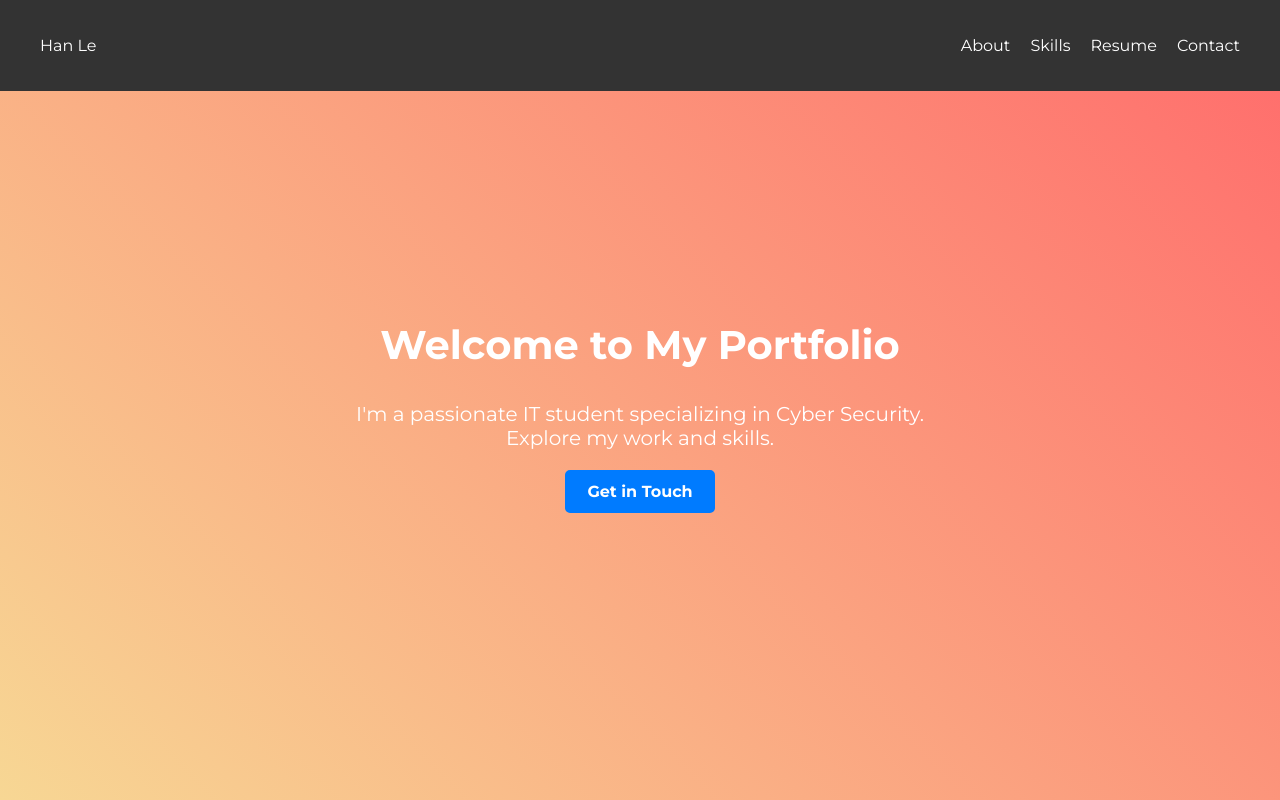
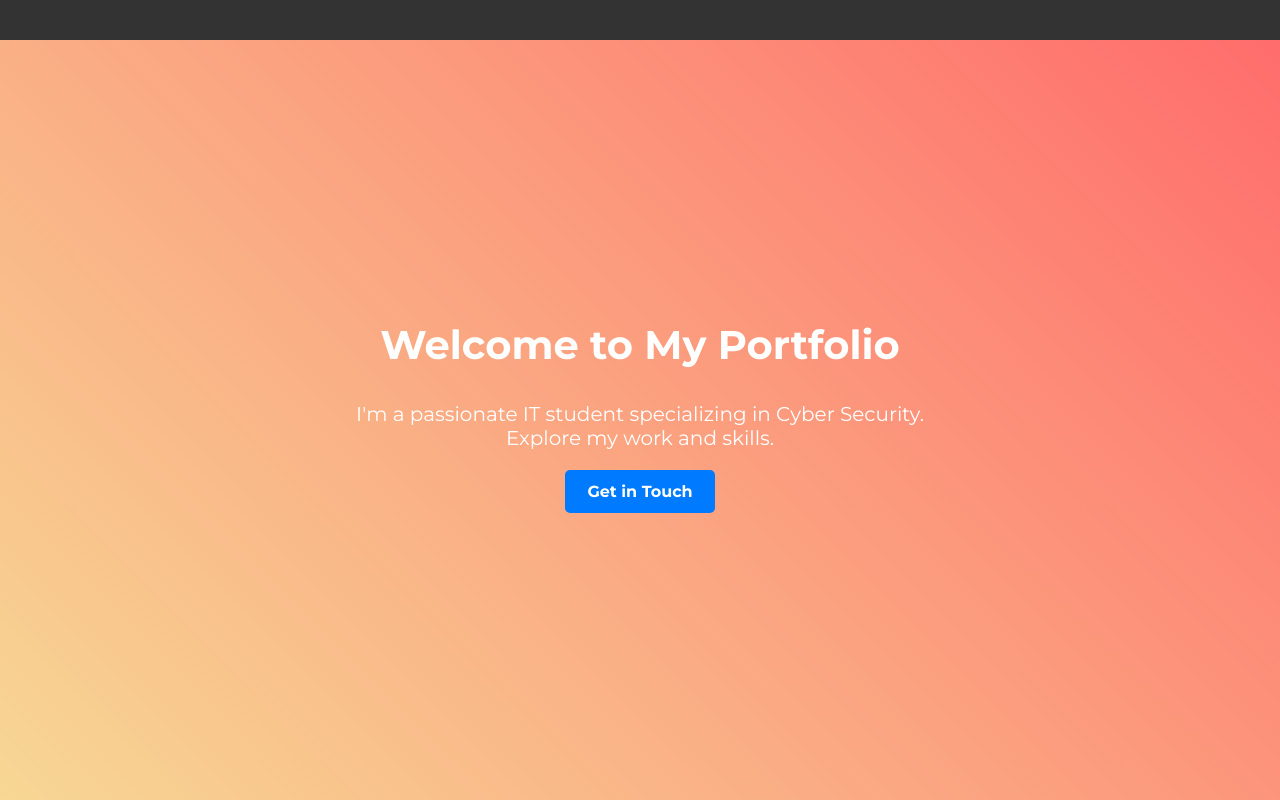
Before and after one commit to ngochan-le/portfolio, a plain HTML site: page index.html in a window 1280 px wide. Shown: the top 800 px of the page. Drawn offline with Linux system fonts and the light colour scheme.

Commit message:
Add files via upload

```diff
--- a/index.html
+++ b/index.html
@@ -10,15 +10,6 @@
 </head>
 <body>
     <header class="main-header">
-        <nav class="navbar">
-            <div class="logo">Han Le</div>
-            <ul class="nav-links">
-                <li><a href="#about">About</a></li>
-                <li><a href="#skills">Skills</a></li>
-                <li><a href="#resume">Resume</a></li>
-                <li><a href="#contact">Contact</a></li>
-            </ul>
-        </nav>
     </header>
 
     <section class="hero" id="hero">
```
